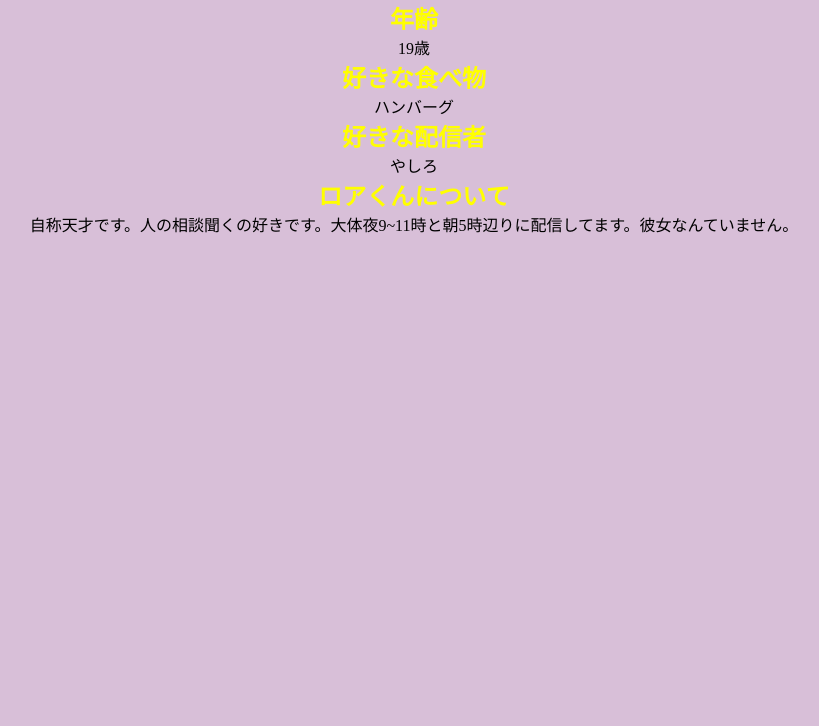
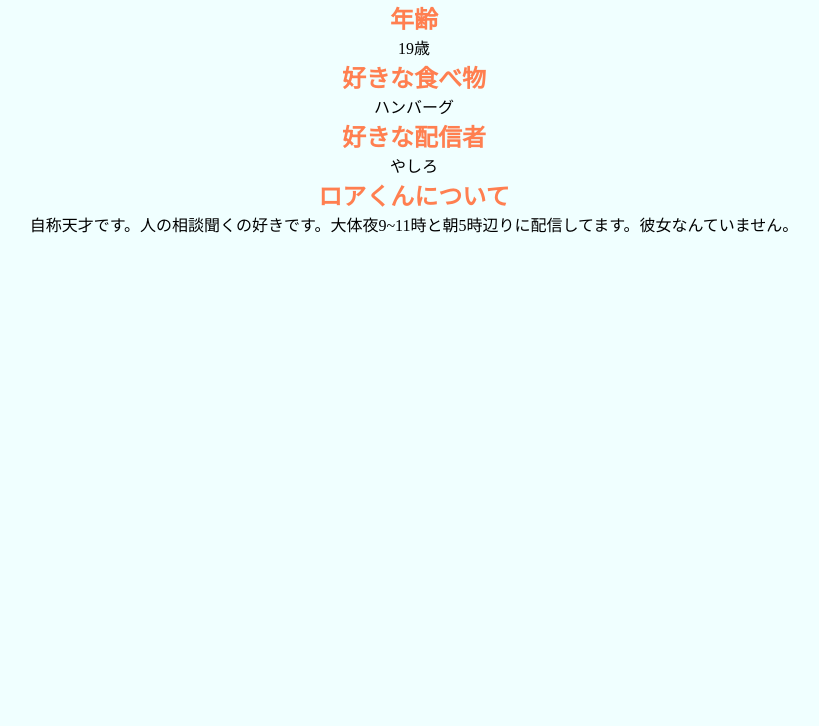
Before and after one commit to kyabetukun/kyabetukun.github.io, a plain HTML site: page index.html in a window 1280 px wide. Shown: the part 74-800 px from the top of the page, without its empty margins (226-1045 px from the left). Drawn offline with Linux system fonts and the light colour scheme.

Commit message:
色の変更2

```diff
--- a/style.css
+++ b/style.css
@@ -1,6 +1,6 @@
 * {
   margin:0; padding:0;
-  background-color: thistle;
+  background-color: azure;
 }
 
 header {
@@ -22,5 +22,5 @@ header {
 }
 
 .title{
-  color: yellow;
+  color:coral;
 }
```
